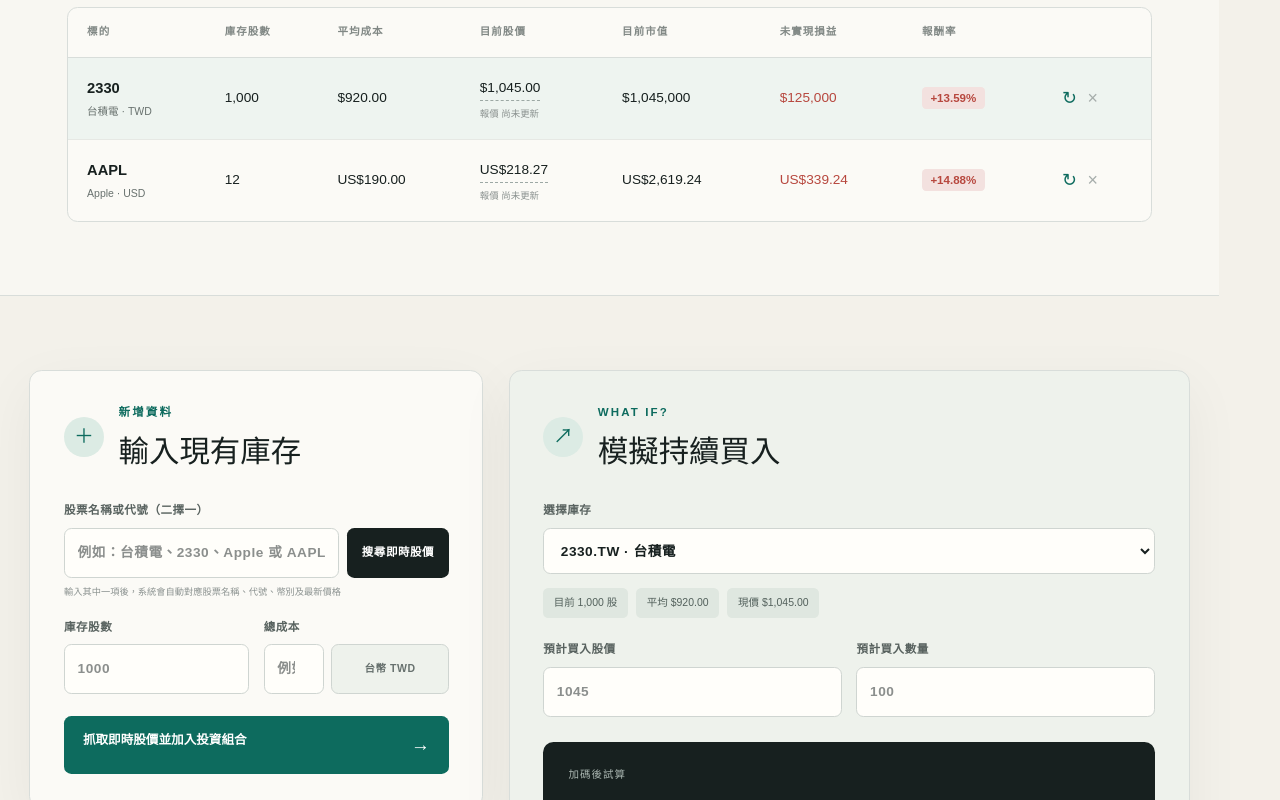
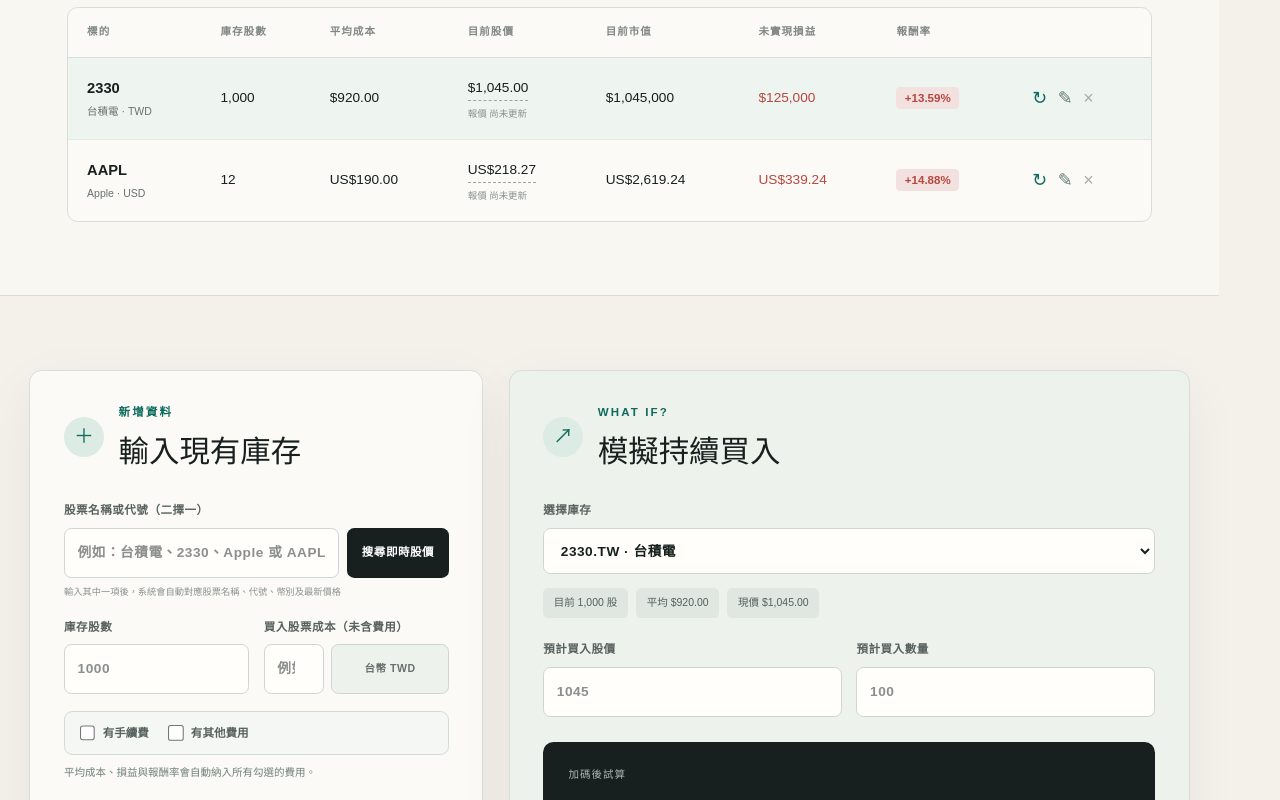
Before and after one commit to hsuanchen6918/Stocknote, a Next.js app: page / in a window 1280 px wide. Shown: the part 780-1580 px from the top of the page. Built offline with nearby package versions, Linux system fonts and the light colour scheme.

Commit message:
Add holding editing and transaction fees

```diff
--- a/app/globals.css
+++ b/app/globals.css
@@ -29,13 +29,14 @@ h1 em { color:var(--teal); font-weight:500; }
 .section-block { border-top:1px solid var(--line); border-bottom:1px solid var(--line); padding:52px 5vw 70px; background:#f8f7f2; }
 .section-heading { max-width:1280px; margin:0 auto 28px; display:flex; align-items:end; justify-content:space-between; }.section-heading h2,.panel h2{margin:0;font:500 29px Georgia,"Noto Serif TC",serif;}.outline{border:1px solid #bdc5c1;background:transparent;border-radius:7px;padding:10px 14px;cursor:pointer;color:#40504c;font-size:12px;}
 .table-wrap { max-width:1280px; margin:auto; overflow:auto; border:1px solid var(--line); border-radius:10px; background:var(--card); }
-table{width:100%;border-collapse:collapse;min-width:1000px;}th{text-align:left;color:#818885;font-size:10px;letter-spacing:1px;padding:16px 18px;border-bottom:1px solid var(--line);font-weight:700;}td{padding:17px 18px;border-bottom:1px solid #e6e8e4;font-size:13px;}tbody tr{cursor:pointer;transition:.18s;background:transparent;}tbody tr:hover,tbody tr.selected{background:#eef4f0;}tbody tr:last-child td{border:0}.stock-name{display:flex;flex-direction:column;gap:5px}.stock-name span{font-weight:800;font-size:14px}.stock-name small{color:var(--muted);font-size:10px}.pill{padding:5px 8px;border-radius:4px;font-size:11px;font-weight:700}.pill.up{background:#f3e1df;color:var(--red)}.pill.down{background:#dfeee7;color:var(--teal)}.price-button,.refresh,.delete{border:0;background:transparent;cursor:pointer;color:inherit}.price-button{border-bottom:1px dashed #9ca8a4;padding:2px 0}.quote-time{display:block;margin-top:5px;color:#89908e;font-size:9px;white-space:nowrap}.refresh,.delete{font-size:17px;color:var(--teal);padding:5px}.delete{color:#a6adab}.refresh:disabled{opacity:.4}.empty{text-align:center!important;color:var(--muted);padding:36px!important;}
+table{width:100%;border-collapse:collapse;min-width:1000px;}th{text-align:left;color:#818885;font-size:10px;letter-spacing:1px;padding:16px 18px;border-bottom:1px solid var(--line);font-weight:700;}td{padding:17px 18px;border-bottom:1px solid #e6e8e4;font-size:13px;}tbody tr{cursor:pointer;transition:.18s;background:transparent;}tbody tr:hover,tbody tr.selected{background:#eef4f0;}tbody tr:last-child td{border:0}.stock-name{display:flex;flex-direction:column;gap:5px}.stock-name span{font-weight:800;font-size:14px}.stock-name small{color:var(--muted);font-size:10px}.pill{padding:5px 8px;border-radius:4px;font-size:11px;font-weight:700}.pill.up{background:#f3e1df;color:var(--red)}.pill.down{background:#dfeee7;color:var(--teal)}.price-button,.refresh,.edit,.delete{border:0;background:transparent;cursor:pointer;color:inherit}.price-button{border-bottom:1px dashed #9ca8a4;padding:2px 0}.quote-time{display:block;margin-top:5px;color:#89908e;font-size:9px;white-space:nowrap}.refresh,.edit,.delete{font-size:17px;color:var(--teal);padding:5px}.edit{color:#607b73}.delete{color:#a6adab}.refresh:disabled{opacity:.4}.empty{text-align:center!important;color:var(--muted);padding:36px!important;}
 .workbench { max-width:1280px; margin:70px auto; padding:0 28px; display:grid; grid-template-columns:.8fr 1.2fr; gap:24px; align-items:start; }
 .panel { background:var(--card); border:1px solid var(--line); border-radius:12px; padding:32px; box-shadow:0 16px 55px rgba(31,43,40,.05); }.panel-title{display:flex;gap:14px;align-items:center;margin-bottom:30px}.panel-title>span{display:grid;place-items:center;width:38px;height:38px;border-radius:50%;background:var(--mint);color:var(--teal);font-size:19px}.panel-title .eyebrow{margin-bottom:5px}
 label { display:flex; flex-direction:column; gap:8px; color:#58625f; font-size:11px; margin-bottom:18px; font-weight:700; letter-spacing:.5px; }
 input,select { width:100%; border:1px solid #cfd5d1; background:#fffefa; color:var(--ink); border-radius:7px; padding:13px 12px; outline:none; font-size:13px; transition:.2s; }input:focus,select:focus{border-color:var(--teal);box-shadow:0 0 0 3px #0d6b5e13}label small{font-weight:400;color:#8b9290;letter-spacing:0;}.two-col{display:grid;grid-template-columns:1fr 1fr;gap:14px}.primary-button{width:100%;margin-top:3px;border:0;border-radius:7px;background:var(--teal);color:white;padding:14px 18px;text-align:left;cursor:pointer;font-weight:700;font-size:12px}.primary-button span{float:right;font-size:18px}.primary-button:hover{background:var(--teal-dark)}
 .lookup-row{display:grid;grid-template-columns:1fr auto;gap:8px}.lookup-row button{border:0;border-radius:7px;background:var(--ink);color:white;padding:0 14px;font-size:11px;cursor:pointer}.lookup-row button:disabled,.primary-button:disabled{opacity:.55;cursor:wait}.lookup-result{display:grid;grid-template-columns:1fr 1fr;gap:16px;margin:-4px 0 18px;padding:16px;border:1px solid #b9cec5;border-radius:8px;background:#eef6f1}.lookup-result>div{display:flex;flex-direction:column;gap:5px}.lookup-result span{font-size:9px;color:var(--muted);letter-spacing:1px}.lookup-result strong{font:600 17px Georgia,"Noto Serif TC",serif}.lookup-result small{font-size:10px;color:var(--teal)}
 .cost-input-row{display:grid;grid-template-columns:1fr 112px;gap:7px}.cost-input-row select{padding-left:8px;padding-right:6px}.cost-input-row>span{display:grid;place-items:center;border:1px solid #cfd5d1;border-radius:7px;background:#eef2ec;color:#67716e;font-size:10px}
+.cancel-edit{margin-left:auto;border:1px solid #c5cfca;border-radius:6px;background:transparent;color:#5f6a66;padding:8px 10px;font-size:11px;cursor:pointer}.fees-box{display:flex;gap:18px;padding:12px 14px;margin:-2px 0 14px;border:1px solid #d3dbd6;border-radius:8px;background:#f4f7f3}.fee-toggle{display:flex;flex-direction:row;align-items:center;gap:7px;margin:0;font-size:11px;letter-spacing:0;cursor:pointer}.fee-toggle input{width:15px;height:15px;accent-color:var(--teal)}.fee-inputs{margin-top:-2px}.cost-hint{display:block;margin:-5px 0 15px;color:#71807a;font-size:10px}
 .simulator-panel{background:#eef2ec}.current-line{display:flex;gap:8px;margin:-5px 0 22px;flex-wrap:wrap}.current-line span{background:#dfe7e0;padding:7px 10px;border-radius:5px;color:#53615c;font-size:10px}.result-card{background:var(--ink);color:white;border-radius:10px;padding:24px;margin:6px 0 18px}.result-card>p{color:#aab6b1;font-size:10px;letter-spacing:1px;margin:0 0 18px}.result-main{display:flex;align-items:end;justify-content:space-between;border-bottom:1px solid #3b4542;padding-bottom:18px}.result-main span{font-size:12px;color:#b8c1be}.result-main strong{font:500 31px Georgia}.result-grid{display:grid;grid-template-columns:repeat(4,1fr);gap:12px;padding-top:18px}.result-grid div{display:flex;flex-direction:column;gap:7px}.result-grid span{color:#98a49f;font-size:9px}.result-grid b{font-size:12px}.target-box{display:grid;grid-template-columns:1fr 1fr;gap:24px;border:1px solid #c9d4cd;border-radius:9px;padding:20px;background:#f8faf5}.target-box label{margin:0}.target-box>div{display:flex;flex-direction:column;border-left:1px solid var(--line);padding-left:24px}.target-box span{font-size:10px;color:var(--muted)}.target-box strong{font:500 25px Georgia;margin:7px 0}.target-box small{font-size:9px;color:#89908d}.simulator-empty{padding:80px 20px!important;}
 footer{max-width:1280px;margin:0 auto;padding:26px 28px 45px;border-top:1px solid var(--line);display:flex;justify-content:space-between;color:#858c89;font-size:10px;letter-spacing:.5px}footer p{margin:0;}
-@media(max-width:800px){.topbar{padding:0 20px}.topbar nav{display:none}.hero{padding:48px 22px 38px}.hero .market-pulse{display:none}h1{font-size:46px;letter-spacing:-2px}.summary-grid{padding:0 20px 48px;grid-template-columns:1fr}.metric,.metric:first-child,.metric:last-child{border:1px solid var(--line);border-bottom:0;border-radius:0}.metric:first-child{border-radius:10px 10px 0 0}.metric:last-child{border-bottom:1px solid var(--line);border-radius:0 0 10px 10px}.section-block{padding:42px 20px}.workbench{grid-template-columns:1fr;padding:0 20px;margin:48px auto}.panel{padding:24px}.two-col,.lookup-result{grid-template-columns:1fr}.lookup-row{grid-template-columns:1fr}.lookup-row button{padding:12px}.result-grid{grid-template-columns:1fr 1fr}.target-box{grid-template-columns:1fr}.target-box>div{border-left:0;border-top:1px solid var(--line);padding:18px 0 0}.outline{display:none}footer{margin:0 20px;padding-left:0;padding-right:0;display:block;line-height:1.7}.status{font-size:0}.status .live-dot{margin:0}.chevron{display:none}}
+@media(max-width:800px){.topbar{padding:0 20px}.topbar nav{display:none}.hero{padding:48px 22px 38px}.hero .market-pulse{display:none}h1{font-size:46px;letter-spacing:-2px}.summary-grid{padding:0 20px 48px;grid-template-columns:1fr}.metric,.metric:first-child,.metric:last-child{border:1px solid var(--line);border-bottom:0;border-radius:0}.metric:first-child{border-radius:10px 10px 0 0}.metric:last-child{border-bottom:1px solid var(--line);border-radius:0 0 10px 10px}.section-block{padding:42px 20px}.workbench{grid-template-columns:1fr;padding:0 20px;margin:48px auto}.panel{padding:24px}.two-col,.lookup-result{grid-template-columns:1fr}.lookup-row{grid-template-columns:1fr}.lookup-row button{padding:12px}.fees-box{flex-direction:column;gap:12px}.result-grid{grid-template-columns:1fr 1fr}.target-box{grid-template-columns:1fr}.target-box>div{border-left:0;border-top:1px solid var(--line);padding:18px 0 0}.outline{display:none}footer{margin:0 20px;padding-left:0;padding-right:0;display:block;line-height:1.7}.status{font-size:0}.status .live-dot{margin:0}.chevron{display:none}}
--- a/app/page.tsx
+++ b/app/page.tsx
@@ -14,6 +14,8 @@ type Holding = {
   inputCost?: number;
   inputCostCurrency?: "TWD" | "USD";
   exchangeRate?: number;
+  inputFee?: number;
+  inputOtherFee?: number;
 };
 
 const seed: Holding[] = [
@@ -37,7 +39,8 @@ export default function Home() {
   const [holdings, setHoldings] = useState<Holding[]>([]);
   const [ready, setReady] = useState(false);
   const [selectedId, setSelectedId] = useState("");
-  const [form, setForm] = useState({ query: "", symbol: "", name: "", shares: "", cost: "", price: "", currency: "TWD" as "TWD" | "USD", costCurrency: "TWD" as "TWD" | "USD", exchangeRate: 0 });
+  const [form, setForm] = useState({ query: "", symbol: "", name: "", shares: "", cost: "", price: "", currency: "TWD" as "TWD" | "USD", costCurrency: "TWD" as "TWD" | "USD", exchangeRate: 0, hasFee: false, fee: "", hasOtherFee: false, otherFee: "" });
+  const [editingId, setEditingId] = useState<string | null>(null);
   const [buyPrice, setBuyPrice] = useState("");
   const [buyShares, setBuyShares] = useState("");
   const [targetPrice, setTargetPrice] = useState("");
@@ -87,15 +90,42 @@ export default function Home() {
     } finally { setLoading(null); }
   }
 
+  function resetForm() {
+    setEditingId(null);
+    setForm({ query: "", symbol: "", name: "", shares: "", cost: "", price: "", currency: "TWD", costCurrency: "TWD", exchangeRate: 0, hasFee: false, fee: "", hasOtherFee: false, otherFee: "" });
+  }
+
+  function beginEdit(item: Holding) {
+    setEditingId(item.id);
+    setForm({
+      query: item.symbol,
+      symbol: item.symbol,
+      name: item.name,
+      shares: String(item.shares),
+      cost: String(item.inputCost ?? item.cost),
+      price: String(item.price),
+      currency: item.currency,
+      costCurrency: item.inputCostCurrency ?? item.currency,
+      exchangeRate: item.exchangeRate ?? 0,
+      hasFee: Boolean(item.inputFee),
+      fee: item.inputFee ? String(item.inputFee) : "",
+      hasOtherFee: Boolean(item.inputOtherFee),
+      otherFee: item.inputOtherFee ? String(item.inputOtherFee) : "",
+    });
+    setTimeout(() => document.getElementById("add")?.scrollIntoView({ behavior: "smooth", block: "start" }), 0);
+  }
+
   async function addHolding(event: React.FormEvent) {
     event.preventDefault();
     const shares = Number(form.shares);
-    const cost = Number(form.cost);
-    if (!form.query.trim() || shares <= 0 || cost < 0) {
+    const stockCost = Number(form.cost);
+    const fee = form.hasFee ? Number(form.fee) || 0 : 0;
+    const otherFee = form.hasOtherFee ? Number(form.otherFee) || 0 : 0;
+    if (!form.query.trim() || shares <= 0 || stockCost < 0) {
       setNotice("請輸入股票名稱或代號、股數與總成本");
       return;
     }
-    const resolved = await resolveStock();
+    const resolved = editingId && form.symbol && Number(form.price) ? { symbol: form.symbol, name: form.name, price: Number(form.price), currency: form.currency, quoteTime: undefined, exchangeRate: form.exchangeRate } : await resolveStock();
     if (!resolved) return;
     const needsConversion = resolved.currency === "USD" && form.costCurrency === "TWD";
     const rate = resolved.exchangeRate || form.exchangeRate;
@@ -103,12 +133,15 @@ export default function Home() {
       setNotice("目前無法取得美元兌台幣匯率，請改用美元輸入總成本或稍後再試");
       return;
     }
-    const normalizedCost = needsConversion ? cost / rate : cost;
-    const item: Holding = { id: crypto.randomUUID(), symbol: normalizeSymbol(resolved.symbol), name: resolved.name || resolved.symbol, shares, cost: normalizedCost, price: resolved.price, currency: resolved.currency, updatedAt: resolved.quoteTime, inputCost: cost, inputCostCurrency: form.costCurrency, exchangeRate: needsConversion ? rate : undefined };
-    setHoldings((items) => [...items, item]);
+    const totalInputCost = stockCost + fee + otherFee;
+    const normalizedCost = needsConversion ? totalInputCost / rate : totalInputCost;
+    const existing = holdings.find((item) => item.id === editingId);
+    const item: Holding = { id: editingId || crypto.randomUUID(), symbol: normalizeSymbol(resolved.symbol), name: resolved.name || resolved.symbol, shares, cost: normalizedCost, price: resolved.price, currency: resolved.currency, updatedAt: resolved.quoteTime || existing?.updatedAt, inputCost: stockCost, inputCostCurrency: form.costCurrency, exchangeRate: needsConversion ? rate : undefined, inputFee: fee || undefined, inputOtherFee: otherFee || undefined };
+    setHoldings((items) => editingId ? items.map((row) => row.id === editingId ? item : row) : [...items, item]);
     setSelectedId(item.id);
-    setForm({ query: "", symbol: "", name: "", shares: "", cost: "", price: "", currency: "TWD", costCurrency: "TWD", exchangeRate: 0 });
-    setNotice(`${item.name} 已加入庫存${needsConversion ? `（以 1 USD = ${rate.toFixed(3)} TWD 換算）` : ""}`);
+    const wasEditing = Boolean(editingId);
+    resetForm();
+    setNotice(`${item.name} 已${wasEditing ? "更新" : "加入"}庫存${needsConversion ? `（以 1 USD = ${rate.toFixed(3)} TWD 換算）` : ""}`);
   }
 
   async function refreshQuote(item: Holding) {
@@ -143,7 +176,7 @@ export default function Home() {
       </header>
 
       <section className="hero">
-        <div><p className="eyebrow">投資決策儀表板</p><h1>看清成本，<em>掌握下一步。</em></h1><p className="subtitle">追蹤台股與美股庫存，即時計算報酬；買入前，先看見加碼後的全貌。</p></div>
+        <div><p className="eyebrow">庫存儀表板</p><h1>搶救股票<em>大作戰。</em></h1><p className="subtitle">追蹤台股與美股庫存，即時計算報酬；買入前，先看見加碼後的全貌。</p></div>
         <div className="market-pulse"><span>TAIEX</span><strong>市場開盤</strong><i>● 即時</i></div>
       </section>
 
@@ -165,11 +198,11 @@ export default function Home() {
                 const value = item.shares * item.price; const profit = value - item.cost; const roi = item.cost ? profit / item.cost * 100 : 0;
                 return <tr key={item.id} className={selected?.id === item.id ? "selected" : ""} onClick={() => setSelectedId(item.id)}>
                   <td><div className="stock-name"><span>{item.symbol.replace(".TW", "")}</span><small>{item.name} · {item.currency}</small></div></td>
-                  <td>{number(item.shares)}</td><td>{money(item.cost / item.shares, item.currency, 2)}{item.currency === "USD" && item.inputCostCurrency === "TWD" && <small className="quote-time">原始總成本 {money(item.inputCost || 0, "TWD")}</small>}</td>
+                  <td>{number(item.shares)}</td><td>{money(item.cost / item.shares, item.currency, 2)}{(item.inputFee || item.inputOtherFee) && <small className="quote-time">含費用 {money((item.inputFee || 0) + (item.inputOtherFee || 0), item.inputCostCurrency || item.currency)}</small>}{item.currency === "USD" && item.inputCostCurrency === "TWD" && <small className="quote-time">原始總成本 {money((item.inputCost || 0) + (item.inputFee || 0) + (item.inputOtherFee || 0), "TWD")}</small>}</td>
                   <td><button className="price-button" onClick={(e) => { e.stopPropagation(); updatePrice(item); }}>{money(item.price, item.currency, 2)}</button><small className="quote-time">報價 {quoteTime(item.updatedAt)}</small></td>
                   <td>{money(value, item.currency)}</td><td className={profit >= 0 ? "gain" : "loss"}>{money(profit, item.currency)}</td>
                   <td><span className={`pill ${roi >= 0 ? "up" : "down"}`}>{pct(roi)}</span></td>
-                  <td><button className="refresh" disabled={loading === item.id} onClick={(e) => { e.stopPropagation(); refreshQuote(item); }} aria-label={`更新 ${item.symbol} 報價`}>{loading === item.id ? "…" : "↻"}</button><button className="delete" onClick={(e) => { e.stopPropagation(); setHoldings((rows) => rows.filter((row) => row.id !== item.id)); }}>×</button></td>
+                  <td><button className="refresh" disabled={loading === item.id} onClick={(e) => { e.stopPropagation(); refreshQuote(item); }} aria-label={`更新 ${item.symbol} 報價`}>{loading === item.id ? "…" : "↻"}</button><button className="edit" onClick={(e) => { e.stopPropagation(); beginEdit(item); }} aria-label={`編輯 ${item.symbol}`}>✎</button><button className="delete" onClick={(e) => { e.stopPropagation(); setHoldings((rows) => rows.filter((row) => row.id !== item.id)); }}>×</button></td>
                 </tr>;
               })}
               {!holdings.length && <tr><td colSpan={8} className="empty">還沒有庫存，從下方新增第一筆。</td></tr>}
@@ -180,11 +213,14 @@ export default function Home() {
 
       <section className="workbench">
         <form id="add" className="panel add-panel" onSubmit={addHolding}>
-          <div className="panel-title"><span>＋</span><div><p className="eyebrow">新增資料</p><h2>輸入現有庫存</h2></div></div>
+          <div className="panel-title"><span>{editingId ? "✎" : "＋"}</span><div><p className="eyebrow">{editingId ? "EDIT HOLDING" : "新增資料"}</p><h2>{editingId ? "編輯股票庫存" : "輸入現有庫存"}</h2></div>{editingId && <button className="cancel-edit" type="button" onClick={resetForm}>取消編輯</button>}</div>
           <label>股票名稱或代號（二擇一）<div className="lookup-row"><input value={form.query} onChange={(e) => setForm({ ...form, query: e.target.value, symbol: "", name: "", price: "" })} onBlur={() => { if (form.query && !form.symbol) void resolveStock(); }} placeholder="例如：台積電、2330、Apple 或 AAPL" /><button type="button" onClick={() => void resolveStock()} disabled={loading === "lookup"}>{loading === "lookup" ? "搜尋中…" : "搜尋即時股價"}</button></div><small>輸入其中一項後，系統會自動對應股票名稱、代號、幣別及最新價格</small></label>
           {form.symbol && form.price && <div className="lookup-result"><div><span>已辨識股票</span><strong>{form.name}</strong><small>{form.symbol} · {form.currency}</small></div><div><span>最新市場價格</span><strong>{money(Number(form.price), form.currency, 2)}</strong><small>{form.currency === "USD" && form.exchangeRate ? `匯率 1 USD = ${form.exchangeRate.toFixed(3)} TWD` : "加入時會再確認一次"}</small></div></div>}
-          <div className="two-col"><label>庫存股數<input type="number" min="0" step="any" value={form.shares} onChange={(e) => setForm({ ...form, shares: e.target.value })} placeholder="1000" /></label><label>總成本<div className="cost-input-row"><input type="number" min="0" step="any" value={form.cost} onChange={(e) => setForm({ ...form, cost: e.target.value })} placeholder={form.costCurrency === "TWD" ? "例如 920000" : "例如 2280"} />{form.currency === "USD" ? <select aria-label="總成本幣別" value={form.costCurrency} onChange={(e) => setForm({ ...form, costCurrency: e.target.value as "TWD" | "USD" })}><option value="USD">美元 USD</option><option value="TWD">台幣 TWD</option></select> : <span>台幣 TWD</span>}</div>{form.currency === "USD" && form.costCurrency === "TWD" && <small>將依最新美元兌台幣匯率換算為美元成本</small>}</label></div>
-          <button className="primary-button" type="submit" disabled={loading === "lookup"}>{loading === "lookup" ? "正在取得市場報價…" : "抓取即時股價並加入投資組合"} <span>→</span></button>
+          <div className="two-col"><label>庫存股數<input type="number" min="0" step="any" value={form.shares} onChange={(e) => setForm({ ...form, shares: e.target.value })} placeholder="1000" /></label><label>買入股票成本（未含費用）<div className="cost-input-row"><input type="number" min="0" step="any" value={form.cost} onChange={(e) => setForm({ ...form, cost: e.target.value })} placeholder={form.costCurrency === "TWD" ? "例如 920000" : "例如 2280"} />{form.currency === "USD" ? <select aria-label="成本幣別" value={form.costCurrency} onChange={(e) => setForm({ ...form, costCurrency: e.target.value as "TWD" | "USD" })}><option value="USD">美元 USD</option><option value="TWD">台幣 TWD</option></select> : <span>台幣 TWD</span>}</div>{form.currency === "USD" && form.costCurrency === "TWD" && <small>將依最新美元兌台幣匯率換算為美元成本</small>}</label></div>
+          <div className="fees-box"><label className="fee-toggle"><input type="checkbox" checked={form.hasFee} onChange={(e) => setForm({ ...form, hasFee: e.target.checked })} />有手續費</label><label className="fee-toggle"><input type="checkbox" checked={form.hasOtherFee} onChange={(e) => setForm({ ...form, hasOtherFee: e.target.checked })} />有其他費用</label></div>
+          {(form.hasFee || form.hasOtherFee) && <div className="two-col fee-inputs">{form.hasFee && <label>手續費<input type="number" min="0" step="any" value={form.fee} onChange={(e) => setForm({ ...form, fee: e.target.value })} placeholder="0" /></label>}{form.hasOtherFee && <label>其他費用（稅、平台費等）<input type="number" min="0" step="any" value={form.otherFee} onChange={(e) => setForm({ ...form, otherFee: e.target.value })} placeholder="0" /></label>}</div>}
+          <small className="cost-hint">平均成本、損益與報酬率會自動納入所有勾選的費用。</small>
+          <button className="primary-button" type="submit" disabled={loading === "lookup"}>{loading === "lookup" ? "正在取得市場報價…" : editingId ? "儲存庫存修改" : "抓取即時股價並加入投資組合"} <span>→</span></button>
         </form>
 
         <section id="simulator" className="panel simulator-panel">
```
